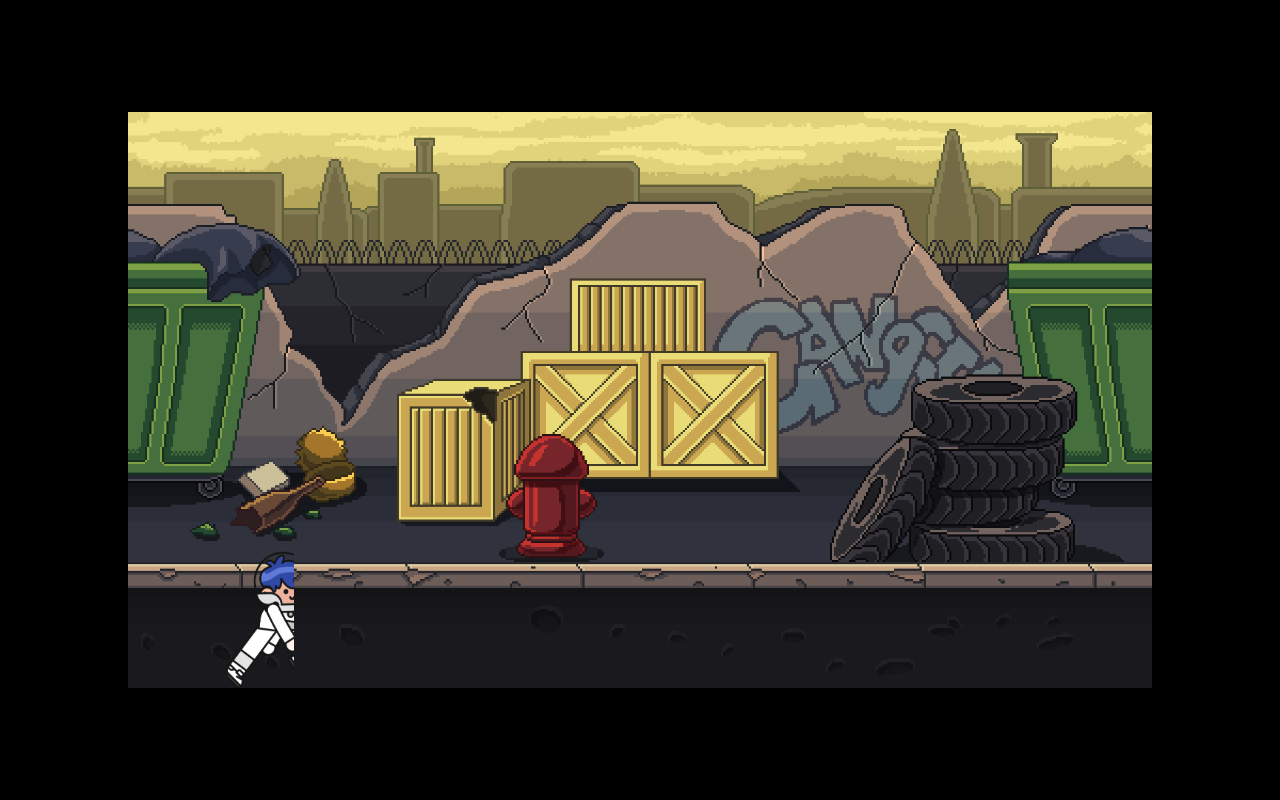
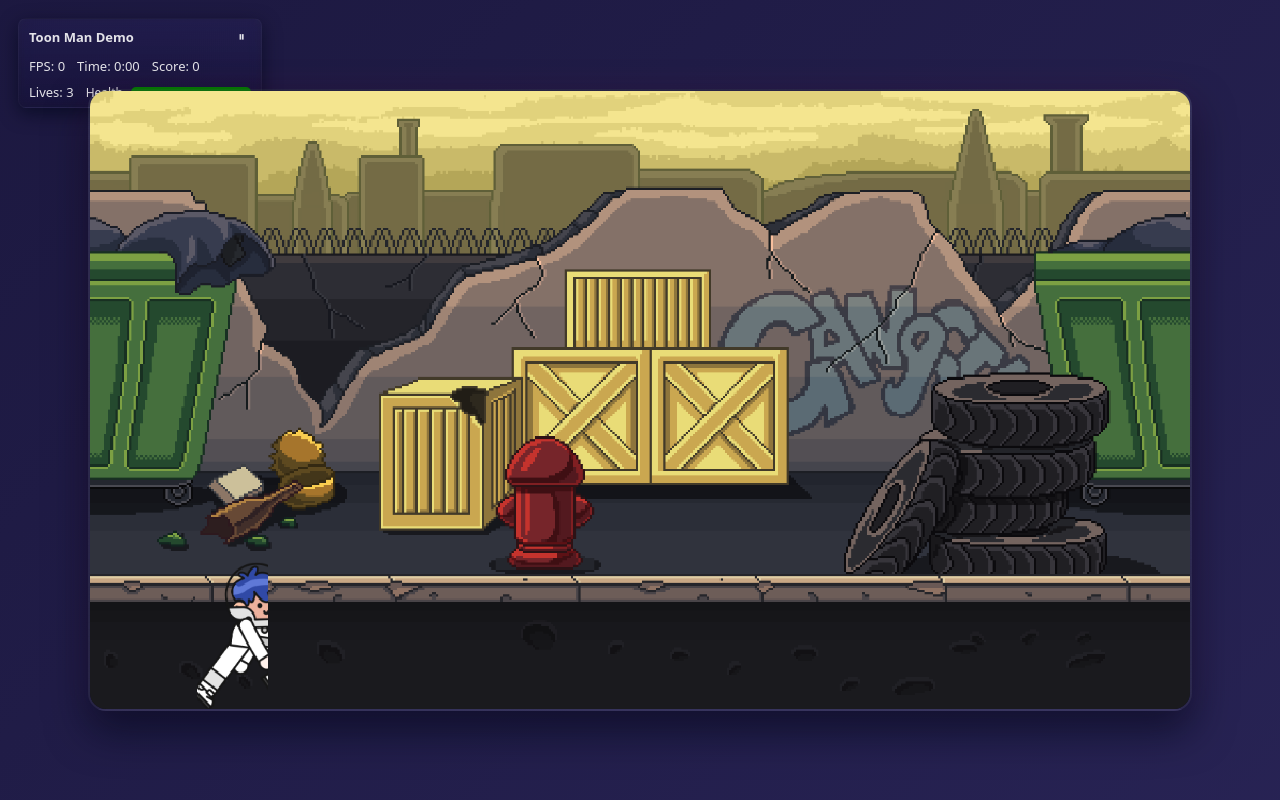
Before and after one commit to Alijinie/Cartoon, a plain HTML site: page index.html in a window 1280 px wide. Drawn offline with Linux system fonts and the light colour scheme.

Commit message:
Add files via upload

```diff
--- a/index.html
+++ b/index.html
@@ -5,17 +5,145 @@
   <meta name="viewport" content="width=device-width, initial-scale=1">
   <title>Toon Man</title>
   <style>
+    :root{
+      --bg1: #0f0c29;
+      --bg2: #302b63;
+      --accent: #ff2d95;
+      --glass: rgba(255,255,255,0.04);
+    }
+
+    /* Page */
+    html, body {
+      height: 100%;
+      margin: 0;
+    }
     body {
-      margin: 0;
-      background-color: black;
       display: flex;
+      align-items: center;
       justify-content: center;
-      align-items: center;
-      height: 100vh;
+      min-height: 100vh;
+      background:
+      radial-gradient(1200px 600px at 10% 10%, rgba(255,45,149,0.06), transparent 8%),
+      radial-gradient(800px 400px at 90% 90%, rgba(50,150,255,0.03), transparent 8%),
+      linear-gradient(135deg, var(--bg1), var(--bg2));
+      background-size: 300% 300%;
+      animation: bgShift 18s ease-in-out infinite;
+      overflow: hidden;
+      -webkit-font-smoothing:antialiased;
+      -moz-osx-font-smoothing:grayscale;
     }
-  </style>
+
+    /* subtle starfield / grain */
+    body::before{
+      content: "";
+      position: fixed;
+      inset: 0;
+      pointer-events: none;
+      background-image:
+      radial-gradient(2px 2px at 10% 20%, rgba(255,255,255,0.12), transparent),
+      radial-gradient(1px 1px at 40% 70%, rgba(255,255,255,0.07), transparent),
+      radial-gradient(1px 1px at 80% 40%, rgba(255,255,255,0.06), transparent);
+      opacity: 0.08;
+      mix-blend-mode: screen;
+      animation: twinkle 6s linear infinite;
+    }
+
+    /* Canvas styling */
+    canvas {
+      display: block;
+      width: min(92vw, 1100px);
+      height: auto;
+      aspect-ratio: 16 / 9;
+      max-height: calc(100vh - 48px);
+      border-radius: 18px;
+      border: 2px solid rgba(255,255,255,0.06);
+      background:
+      linear-gradient(180deg, rgba(255,255,255,0.02), rgba(0,0,0,0.18)),
+      repeating-linear-gradient(transparent, transparent 6px, rgba(0,0,0,0.06) 7px),
+      linear-gradient(180deg, rgba(255,255,255,0.01), transparent);
+      background-blend-mode: overlay, multiply, normal;
+      background-size: cover, 100% 14px, cover;
+      box-shadow:
+      0 20px 40px rgba(2,6,23,0.6),
+      0 0 40px rgba(255,45,149,0.06),
+      inset 0 -8px 40px rgba(0,0,0,0.45);
+      image-rendering: optimizeSpeed;
+      image-rendering: pixelated; /* good for retro sprite art */
+      transform: translateZ(0);
+      transition: transform 240ms cubic-bezier(.2,.9,.2,1), box-shadow 240ms;
+      cursor: crosshair;
+    }
+
+    /* Hover / active */
+    canvas:hover {
+      transform: scale(1.02);
+      box-shadow:
+      0 26px 60px rgba(2,6,23,0.7),
+      0 0 90px rgba(255,45,149,0.14),
+      inset 0 -12px 60px rgba(0,0,0,0.5);
+    }
+    canvas:active {
+      transform: scale(0.995);
+    }
+
+    /* subtle neon rim when focused (keyboard / accessibility) */
+    canvas:focus {
+      outline: none;
+      box-shadow: 0 0 0 6px rgba(255,45,149,0.06), 0 22px 50px rgba(2,6,23,0.75);
+    }
+
+    /* Small decorative HUD top-left */
+    body > .hud {
+      position: fixed;
+      left: 18px;
+      top: 18px;
+      color: rgba(255,255,255,0.88);
+      font-family: system-ui, -apple-system, "Segoe UI", Roboto, "Helvetica Neue", Arial;
+      font-size: 13px;
+      padding: 6px 10px;
+      border-radius: 8px;
+      background: linear-gradient(180deg, rgba(255,255,255,0.02), rgba(0,0,0,0.18));
+      border: 1px solid rgba(255,255,255,0.03);
+      backdrop-filter: blur(6px) saturate(120%);
+      box-shadow: 0 6px 18px rgba(2,6,23,0.6);
+      pointer-events: none;
+    }
+
+    /* Keyframes */
+    @keyframes bgShift {
+      0%   { background-position: 0% 0%; }
+      50%  { background-position: 100% 100%; }
+      100% { background-position: 0% 0%; }
+    }
+    @keyframes twinkle {
+      0%, 100% { opacity: 0.06; transform: translateY(0); }
+      50% { opacity: 0.12; transform: translateY(-2px); }
+    }
+    </style>
 </head>
 <body>
+  <div class="hud" role="status" aria-live="polite">
+    <div class="hud-top" style="display:flex;align-items:center;gap:8px;justify-content:space-between;">
+      <div style="font-weight:600;">Toon Man Demo</div>
+      <div style="display:flex;gap:6px;align-items:center;">
+        <button class="hud-btn pause" title="Pause" aria-pressed="false" style="appearance:none;border:none;background:transparent;color:inherit;cursor:pointer;padding:4px 6px;border-radius:6px;">⏸</button>
+      </div>
+    </div>
+
+    <div style="display:flex;gap:12px;margin-top:8px;align-items:center;font-size:13px;">
+      <div>FPS: <span class="fps">0</span></div>
+      <div>Time: <span class="time">0:00</span></div>
+      <div>Score: <span class="score">0</span></div>
+    </div>
+
+    <div style="display:flex;gap:12px;margin-top:8px;align-items:center;font-size:13px;">
+      <div>Lives: <span class="lives-count">3</span></div>
+      <div style="display:flex;align-items:center;gap:8px;">
+        <label for="health-bar" style="font-size:12px;">Health</label>
+        <progress id="health-bar" class="health-bar" value="100" max="100" style="width:120px;height:10px;border-radius:6px;overflow:hidden;">100%</progress>
+      </div>
+    </div>
+  </div>
 <canvas></canvas>
 <script src="index.js"></script>
 </body>
--- a/index.js
+++ b/index.js
@@ -1,21 +1,21 @@
 // --- IMAGE DEFINITIONS ---
 // (No changes here, these are all correct)
 const playerImage = new Image();
-playerImage.src = 'images/spriteStandRight.png';
+playerImage.src = '/images/spriteStandRight.png';
 const playerImage2 = new Image();
-playerImage2.src = 'images/spriteRunRight.png';
+playerImage2.src = '/images/spriteRunRight.png';
 const playerImage3 = new Image();
-playerImage3.src = 'images/spriteRunLeft.png';
+playerImage3.src = '/images/spriteRunLeft.png';
 const playerImage4 = new Image();
-playerImage4.src = 'images/spriteRunRight.png';
+playerImage4.src = '/images/spriteRunRight.png';
 const playerImage5 = new Image();
-playerImage5.src = 'images/spriteRunLeft.png';
+playerImage5.src = '/images/spriteRunLeft.png';
 const playerImage6 = new Image();
-playerImage6.src = 'images/spriteStandLeft.png';
+playerImage6.src = '/images/spriteStandLeft.png';
 //const platformImage = new Image();
 //platformImage.src = '/images/Pad_1_3.png';
 const backgroundImage = new Image();
-backgroundImage.src = 'images/City1.png';
+backgroundImage.src = '/images/City1.png';
 
 // --- CANVAS SETUP ---
 const canvas = document.querySelector('canvas');
@@ -689,5 +689,4 @@ window.addEventListener('keyup', (event) => {
             keys.right.pressed = false;
             break;
     }
-
 });
```
